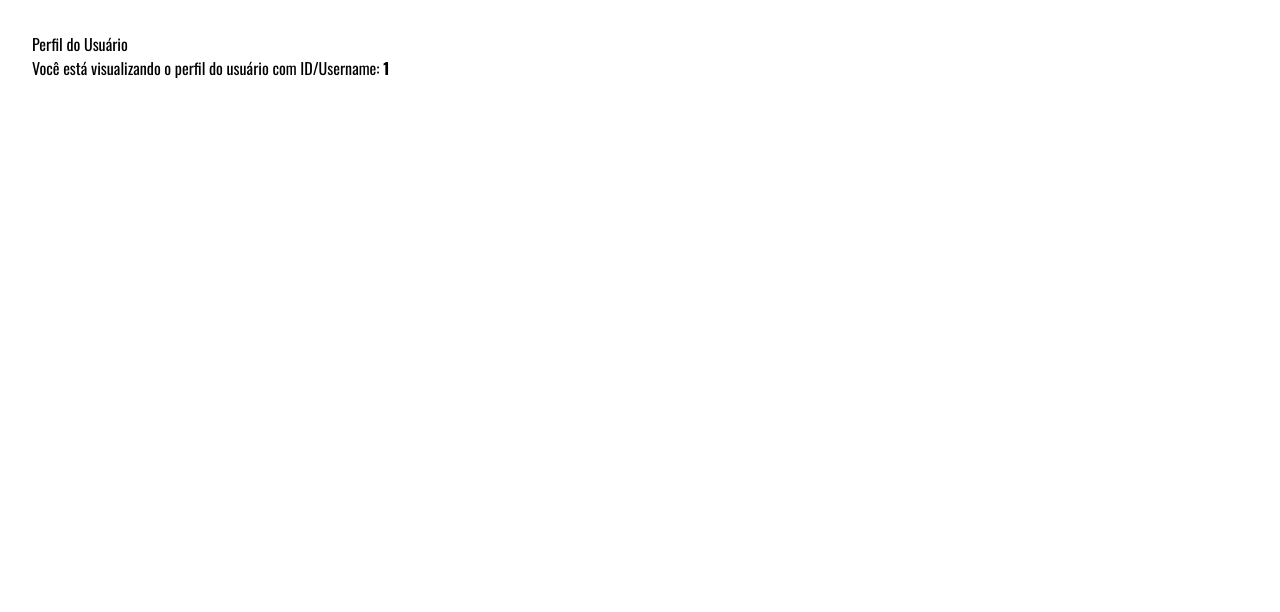
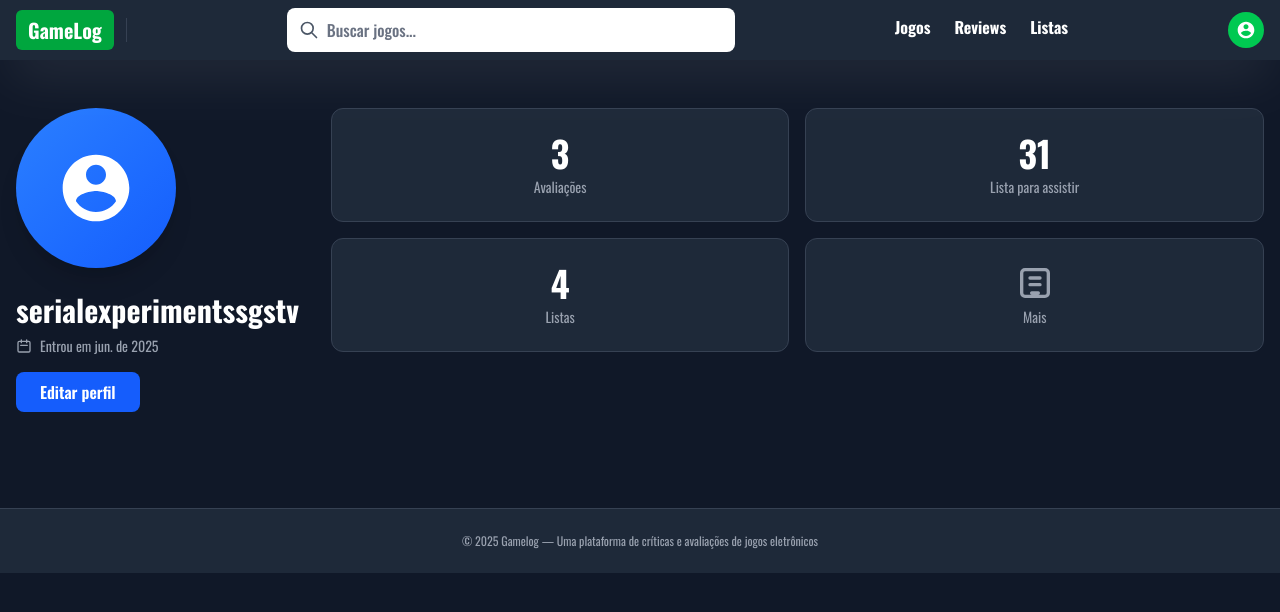
Before and after one commit to gustavowcruz/ProjectLab, a Next.js app: page /perfil/1 in a window 1280 px wide. Shown: the top 612 px of the page. Built offline with nearby package versions, Linux system fonts and the light colour scheme.

Commit message:
✨feat: Refatora a página de perfil do usuário com novo layout e navegação

```diff
--- a/app/perfil/[id]/page.tsx
+++ b/app/perfil/[id]/page.tsx
@@ -1,3 +1,7 @@
+"use client";
+
+import Link from "next/link";
+
 interface PerfilProps {
   params: {
     id: string;
@@ -6,9 +10,167 @@ interface PerfilProps {
 
 export default function PerfilUsuario({ params }: PerfilProps) {
   return (
-    <main style={{ padding: '2rem' }}>
-      <h1>Perfil do Usuário</h1>
-      <p>Você está visualizando o perfil do usuário com ID/Username: <strong>{params.id}</strong></p>
-    </main>
+    <div className="min-h-screen bg-gray-900 text-white">
+      {/* Top nav bar */}
+      <nav className="bg-gray-800 shadow-2xl shadow-white/10 sticky top-0 z-50 px-4 py-2">
+        <div className="max-w-7xl mx-auto flex items-center justify-between gap-4">
+          {/* Logo */}
+          <div className="flex items-center gap-3 flex-shrink-0">
+            <span className="font-black text-white text-xl hidden sm:block bg-green-600 px-3 py-1.5 rounded-md">
+              GameLog
+            </span>
+            <div className="hidden sm:block w-px h-6 bg-gray-700" />
+          </div>
+
+          {/* Search Bar */}
+          <div className="flex-1 max-w-md relative">
+            <svg
+              className="absolute left-3 top-1/2 -translate-y-1/2 w-5 h-5 text-gray-600 pointer-events-none"
+              fill="none"
+              stroke="currentColor"
+              viewBox="0 0 24 24"
+            >
+              <path
+                strokeLinecap="round"
+                strokeLinejoin="round"
+                strokeWidth={2}
+                d="M21 21l-6-6m2-5a7 7 0 11-14 0 7 7 0 0114 0z"
+              />
+            </svg>
+            <input
+              type="text"
+              placeholder="Buscar jogos..."
+              className="w-full bg-white border-0 rounded-lg px-4 py-2.5 pl-10 text-base text-black placeholder-gray-500 focus:outline-none focus:ring-2 focus:ring-green-500 font-medium"
+            />
+          </div>
+
+          {/* Navigation Links */}
+          <div className="flex items-center gap-6 text-base font-bold text-white">
+            <a
+              href="#"
+              className="hover:text-white transition-colors duration-200 pb-1 border-b-2 border-transparent hover:border-white"
+            >
+              Jogos
+            </a>
+            <a
+              href="#"
+              className="hover:text-white transition-colors duration-200 pb-1 border-b-2 border-transparent hover:border-white"
+            >
+              Reviews
+            </a>
+            <a
+              href="#"
+              className="hover:text-white transition-colors duration-200 pb-1 border-b-2 border-transparent hover:border-white"
+            >
+              Listas
+            </a>
+          </div>
+
+          {/* Profile Circle */}
+          <Link href="/perfil/1">
+            <div className="w-9 h-9 bg-green-500 rounded-full flex-shrink-0 cursor-pointer hover:ring-2 hover:ring-green-300 transition-all flex items-center justify-center">
+              <svg className="w-5 h-5 text-white" fill="currentColor" viewBox="0 0 24 24">
+                <path d="M12 2C6.48 2 2 6.48 2 12s4.48 10 10 10 10-4.48 10-10S17.52 2 12 2zm0 3c1.66 0 3 1.34 3 3s-1.34 3-3 3-3-1.34-3-3 1.34-3 3-3zm0 14.2c-2.5 0-4.71-1.28-6-3.22.03-1.99 4-3.08 6-3.08 1.99 0 5.97 1.09 6 3.08-1.29 1.94-3.5 3.22-6 3.22z" />
+              </svg>
+            </div>
+          </Link>
+        </div>
+      </nav>
+
+      {/* Profile Header Section */}
+      <div className="max-w-7xl mx-auto px-4 py-12">
+        <div className="flex flex-col sm:flex-row gap-8 items-start">
+          {/* Left: Avatar & User Info */}
+          <div className="flex flex-col items-center sm:items-start gap-6 flex-shrink-0">
+            {/* Avatar */}
+            <div className="w-32 h-32 sm:w-40 sm:h-40 rounded-full bg-gradient-to-br from-blue-500 to-blue-600 flex items-center justify-center shadow-xl">
+              <svg
+                className="w-16 h-16 sm:w-20 sm:h-20 text-white"
+                fill="currentColor"
+                viewBox="0 0 24 24"
+              >
+                <path d="M12 2C6.48 2 2 6.48 2 12s4.48 10 10 10 10-4.48 10-10S17.52 2 12 2zm0 3c1.66 0 3 1.34 3 3s-1.34 3-3 3-3-1.34-3-3 1.34-3 3-3zm0 14.2c-2.5 0-4.71-1.28-6-3.22.03-1.99 4-3.08 6-3.08 1.99 0 5.97 1.09 6 3.08-1.29 1.94-3.5 3.22-6 3.22z" />
+              </svg>
+            </div>
+
+            {/* User Info */}
+            <div className="text-center sm:text-left">
+              <h1 className="text-2xl sm:text-3xl font-black text-white mb-2">
+                serialexperimentssgstv
+              </h1>
+              <div className="flex items-center gap-2 text-gray-400 text-sm mb-4 justify-center sm:justify-start">
+                <svg className="w-4 h-4" fill="none" stroke="currentColor" viewBox="0 0 24 24">
+                  <path
+                    strokeLinecap="round"
+                    strokeLinejoin="round"
+                    strokeWidth={2}
+                    d="M8 7V3m8 4V3m-9 8h10M5 21h14a2 2 0 002-2V7a2 2 0 00-2-2H5a2 2 0 00-2 2v12a2 2 0 002 2z"
+                  />
+                </svg>
+                Entrou em jun. de 2025
+              </div>
+              <button className="px-6 py-2 bg-blue-600 hover:bg-blue-700 text-white font-semibold rounded-lg transition-colors">
+                Editar perfil
+              </button>
+            </div>
+          </div>
+
+          {/* Right: Stats Grid */}
+          <div className="flex-1 w-full grid grid-cols-2 sm:grid-cols-2 gap-4">
+            {/* Avaliações */}
+            <div className="bg-gray-800 border border-gray-700 rounded-xl p-6 flex flex-col items-center text-center hover:border-gray-600 transition-colors">
+              <div className="text-3xl sm:text-4xl font-black text-white mb-1">
+                3
+              </div>
+              <div className="text-sm text-gray-400">Avaliações</div>
+            </div>
+
+            {/* Lista para assistir */}
+            <div className="bg-gray-800 border border-gray-700 rounded-xl p-6 flex flex-col items-center text-center hover:border-gray-600 transition-colors">
+              <div className="text-3xl sm:text-4xl font-black text-white mb-1">
+                31
+              </div>
+              <div className="text-sm text-gray-400">Lista para assistir</div>
+            </div>
+
+            {/* Listas */}
+            <div className="bg-gray-800 border border-gray-700 rounded-xl p-6 flex flex-col items-center text-center hover:border-gray-600 transition-colors">
+              <div className="text-3xl sm:text-4xl font-black text-white mb-1">
+                4
+              </div>
+              <div className="text-sm text-gray-400">Listas</div>
+            </div>
+
+            {/* Mais */}
+            <div className="bg-gray-800 border border-gray-700 rounded-xl p-6 flex flex-col items-center text-center hover:border-gray-600 cursor-pointer transition-colors hover:bg-gray-700">
+              <svg
+                className="w-10 h-10 text-gray-400 mb-1"
+                fill="none"
+                stroke="currentColor"
+                viewBox="0 0 24 24"
+              >
+                <path
+                  strokeLinecap="round"
+                  strokeLinejoin="round"
+                  strokeWidth={2}
+                  d="M4 6a2 2 0 012-2h12a2 2 0 012 2v12a2 2 0 01-2 2H6a2 2 0 01-2-2V6zM9 9h6m-6 4h6m-5 5h4"
+                />
+              </svg>
+              <div className="text-sm text-gray-400">Mais</div>
+            </div>
+          </div>
+        </div>
+      </div>
+
+      {/* Footer */}
+      <footer className="bg-gray-800 border-t border-gray-700 py-6 text-center text-xs text-gray-400 mt-12">
+        <div className="max-w-6xl mx-auto px-4">
+          <p>
+            © 2025 Gamelog — Uma plataforma de críticas e avaliações de jogos
+            eletrônicos
+          </p>
+        </div>
+      </footer>
+    </div>
   );
 }
```
